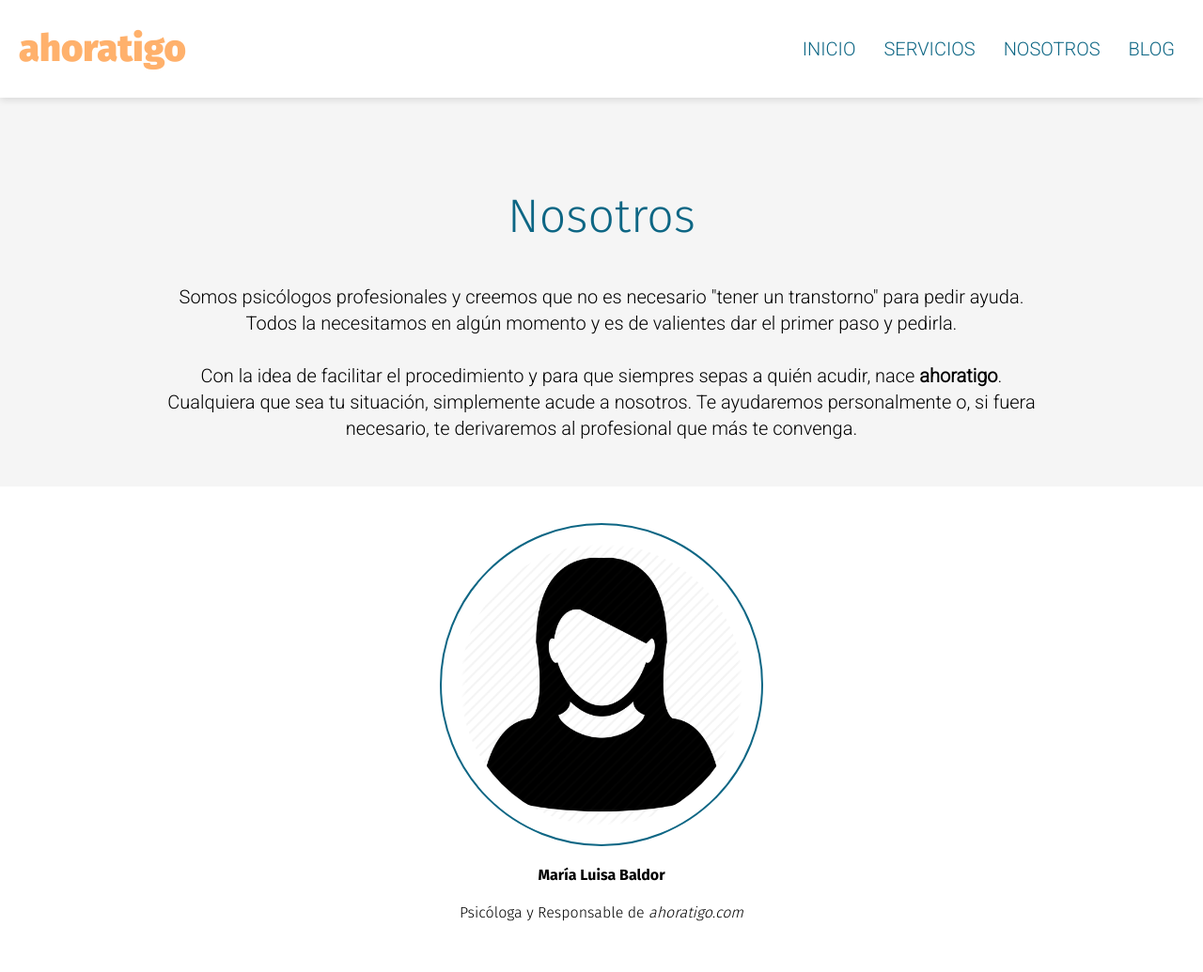
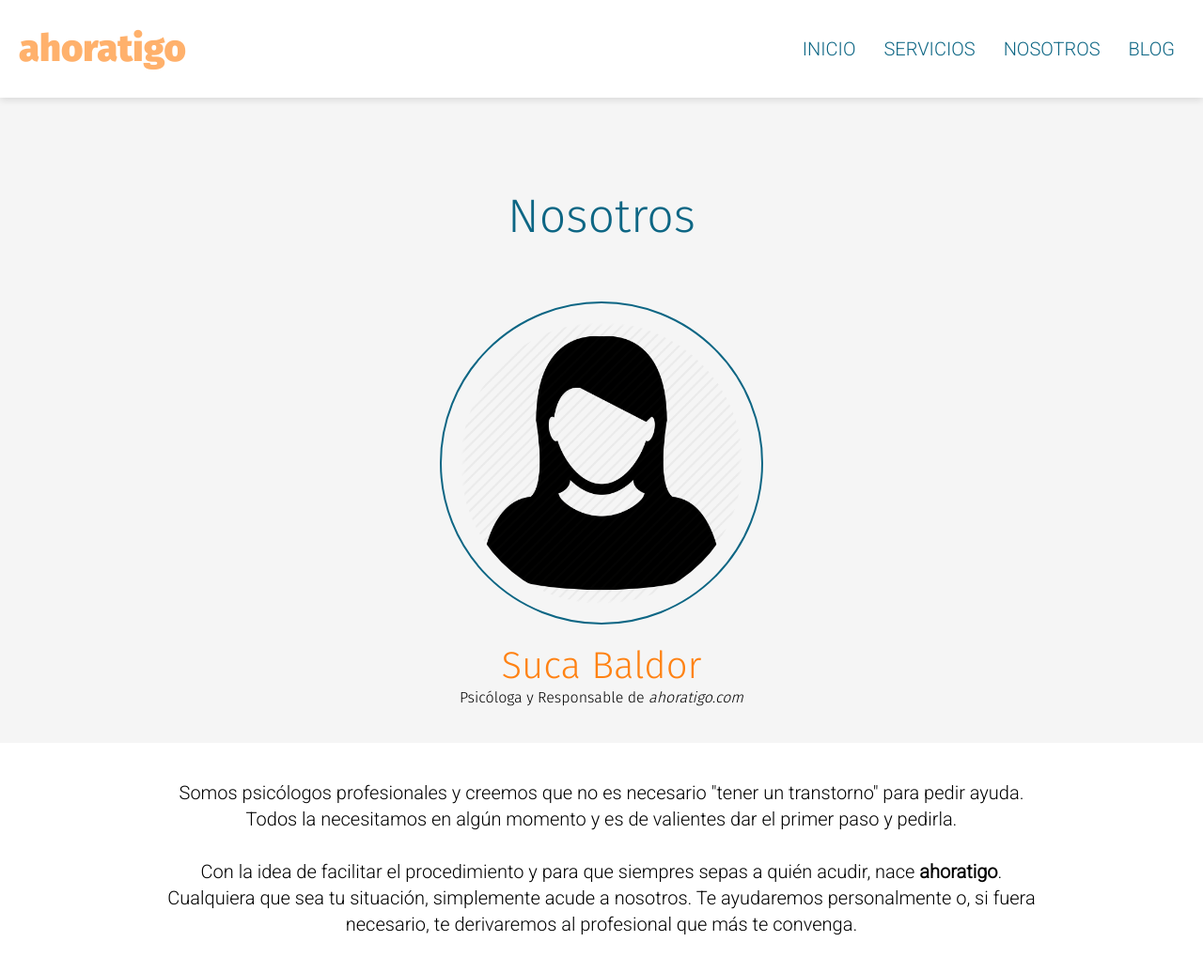
Before and after one commit to sukabal/sukabal.github.io, a Jekyll site: the page built from nosotros.html, in a window 1280 px wide and 1046 px high. Shown: the top 1035 px of the window at 94% size. Built offline with Jekyll 4.4.1, drawn with Linux system fonts in a browser that asks for light colours.

Commit message:
style: reorder contents in nosotros

```diff
--- a/css/main.scss
+++ b/css/main.scss
@@ -117,6 +117,14 @@ body {
   max-width: 300px;
 }
 
+.profileName {
+  padding-top: 0px;
+  padding-bottom: 0px;
+  color: #FF8213;
+  font-size: 40px;
+  margin-top: 20px;
+}
+
 /* */
 .band {
   min-height: 200px;
@@ -174,6 +182,10 @@ body {
   font-size: 30px;
   text-align: center;
   border: 1px $black-color solid;
+
+  &--contrast {
+    border: 1px $white-color solid;
+  }
 }
 
 /* Header */
--- a/nosotros.html
+++ b/nosotros.html
@@ -2,9 +2,17 @@
 layout: default
 title: Conócenos
 ---
-
 <section class="band bg-grey">
   <h1 class="pageTitle">Nosotros</h1>
+  <br />
+  <img class="profileImg" src="/media/profile.png">
+  <span class="profileName">Suca Baldor</span>
+  <span>Psicóloga y Responsable de <em>ahoratigo.com</em></span>
+  <br />
+</section>
+
+<section class="band">
+  <br />
   <p class="section-paragraph">
     Somos psicólogos profesionales y creemos que no es necesario "tener un transtorno" para pedir ayuda. Todos
     la necesitamos en algún momento y es de valientes dar el primer paso y pedirla.
@@ -15,11 +23,3 @@ title: Conócenos
     te derivaremos al profesional que más te convenga.
   </p>
 </section>
-
-<section class="band">
-  <br />
-  <img class="profileImg" src="/media/profile.png">
-  <h4>María Luisa Baldor</h4>
-  <span>Psicóloga y Responsable de <em>ahoratigo.com</em></span>
-  <br />
-</section>
```
